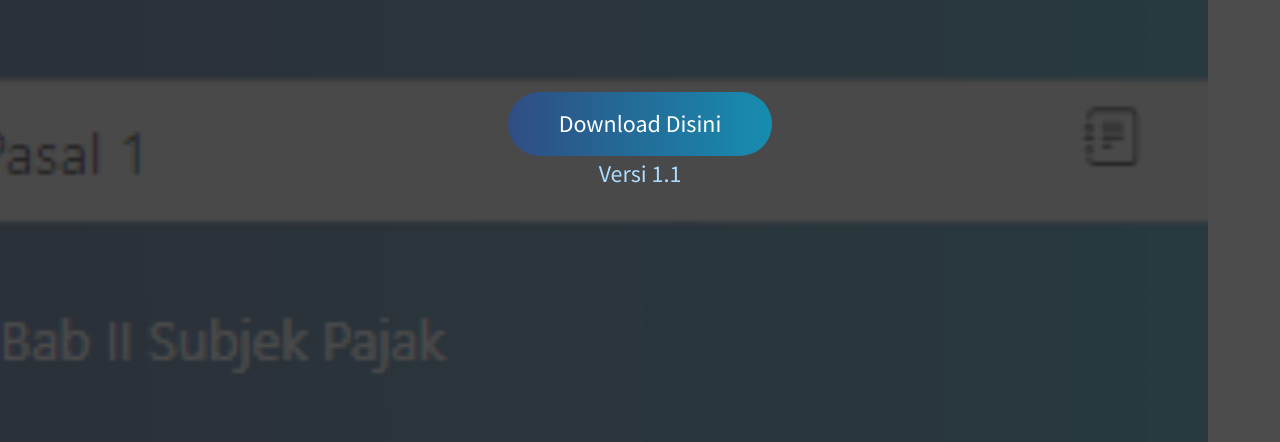
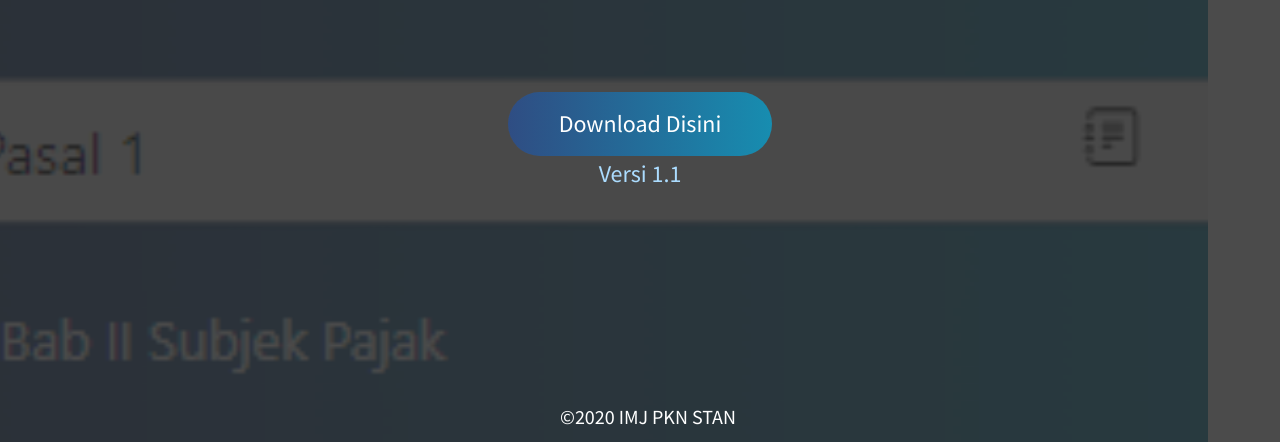
Before and after one commit to ivanfirmandar/uupajakindonesia-web, a plain HTML site: page index.html in a window 1280 px wide. Shown: the part 358-800 px from the top of the page. Drawn offline with nearby package versions, Linux system fonts and the light colour scheme.

Commit message:
copyright imj pkn stan

```diff
--- a/index.html
+++ b/index.html
@@ -56,7 +56,7 @@
         </a>
     </div>
     <div class="copyright">
-        <!-- <p>©2020 IMJ PKN STAN</p> -->
+        <p>©2020 IMJ PKN STAN</p>
     </div>
     <script src="https://code.jquery.com/jquery-3.5.1.slim.min.js"
         integrity="sha384-DfXdz2htPH0lsSSs5nCTpuj/zy4C+OGpamoFVy38MVBnE+IbbVYUew+OrCXaRkfj"
```
